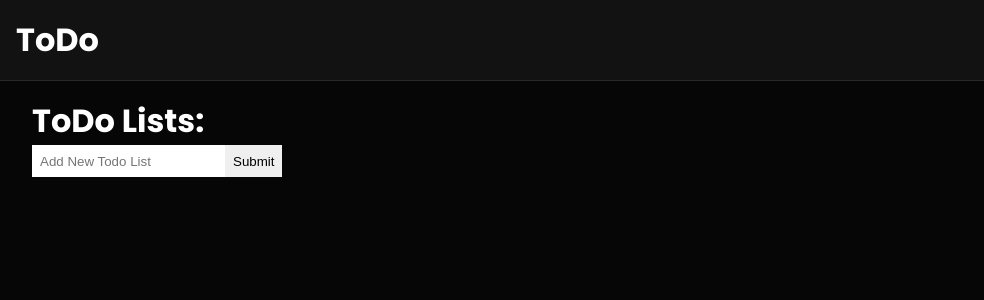
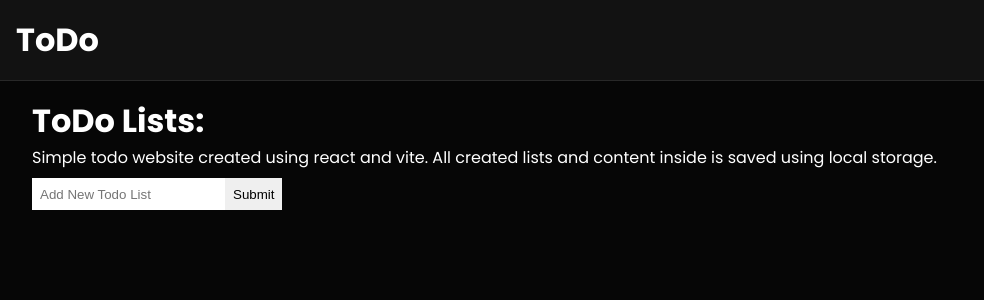
Before and after one commit to AxmBro/todo-react-website, a React (Vite) app: page / in a window 1280 px wide. Shown: the top 300 px of the page, without its empty margins (0-984 px from the left). Built offline with nearby package versions, Linux system fonts and the light colour scheme.

Commit message:
refactor: variables names, add desc to page

```diff
--- a/src/components/Todo.jsx
+++ b/src/components/Todo.jsx
@@ -8,6 +8,7 @@ function TodoContainer() {
     <>
       <div className={styles.headerContainer}>
         <h1 className={styles.header}>ToDo Lists:</h1>
+        <p>Simple todo website created using react and vite. All created lists and content inside is saved using local storage.</p>
         <AddTodo />
         <div className={styles.todoGridContainer}>
           {lists.map((list) => {
@@ -28,29 +29,29 @@ function TodoContainer() {
 
 function TodoItem({ localStoragePrefix, title, listId }) {
   const { lists, setLists } = useContext(ListsContext);
-  const [value, setValue] = useState("");
+  const [input, setInput] = useState("");
   const [tasks, setTasks] = useState(() => {
     const tasks = localStorage.getItem(localStoragePrefix);
     return tasks ? JSON.parse(tasks) : [];
   });
 
   const handleChangeInput = ({ target }) => {
-    setValue(target.value);
+    setInput(target.value);
   };
 
   const handleAddTask = (event) => {
     event.preventDefault();
-    if (!value) return;
+    if (!input) return;
 
     const taskId = tasks.length ? tasks[tasks.length - 1].id + 1 : 1;
-    const newTask = { id: taskId, task: value, checked: false };
+    const newTask = { id: taskId, task: input, checked: false };
     setTasks((prev) => {
       const updatedTasks = [...prev, newTask];
       localStorage.setItem(localStoragePrefix, JSON.stringify(updatedTasks));
       return updatedTasks;
     });
 
-    setValue("");
+    setInput("");
   };
 
   const handleRemoveList = () => {
@@ -81,7 +82,7 @@ function TodoItem({ localStoragePrefix, title, listId }) {
             type="text"
             name={`input${localStoragePrefix}`}
             id={`title${localStoragePrefix}`}
-            value={value}
+            value={input}
             onChange={handleChangeInput}
           />
           <button onClick={handleAddTask}>submit</button>
--- a/src/components/Todo.module.css
+++ b/src/components/Todo.module.css
@@ -112,6 +112,10 @@
   color: red;
 }
 
+.addTodo {
+  padding-top: 0.5rem;
+}
+
 .addTodo button {
   height: 2rem;
   margin: 0;
@@ -131,3 +135,7 @@
   flex: 1;
   box-sizing: border-box;
 }
+
+p {
+  margin: 0;
+}
```
